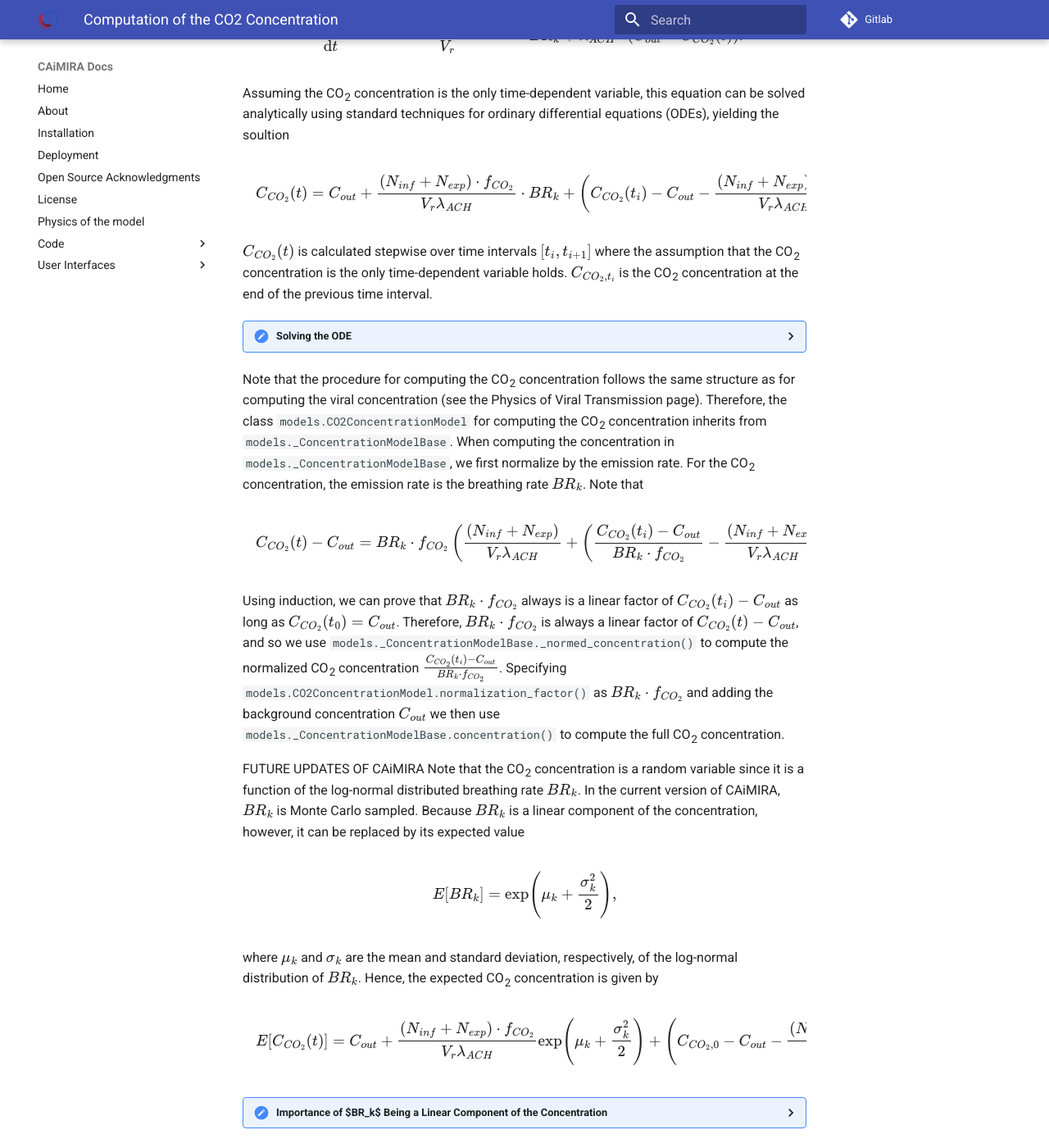
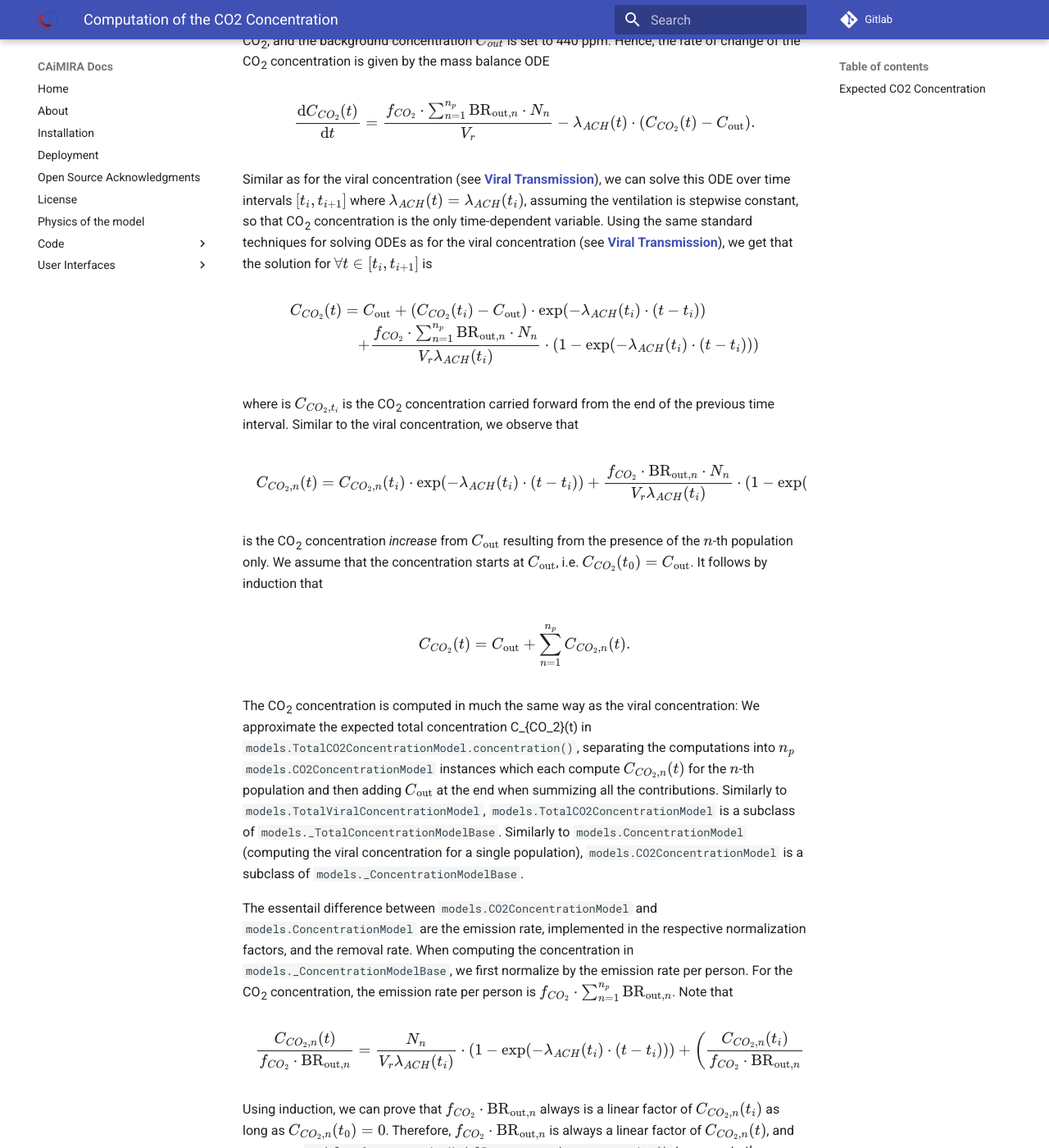
Before and after one commit to CERN/CAiMIRA, an MkDocs documentation site: the page built from caimira/docs/mkdocs/docs/code/co2_concentration.md, in a window 1280 px wide and 1400 px high, scrolled down 298 px. Shown: the whole window at 82% size. Built offline with MkDocs 1.6.1 and Material for MkDocs 9.7.7, drawn with Linux system fonts in a browser that asks for light colours; some of the changed text lies outside the part shown.

Commit message:
docs: dynamic co2 concentration

```diff
--- a/caimira/docs/mkdocs/docs/code/co2_concentration.md
+++ b/caimira/docs/mkdocs/docs/code/co2_concentration.md
@@ -1,180 +1,128 @@
 # Computation of the CO<sub>2</sub> Concentration
-Similarly to the viral concentration, the CO<sub>2</sub> concentration is derived using mass balance. Every occupant emits CO<sub>2</sub> with emission rate proportional to their breathing rate $BR_k$ and fraction of CO<sub>2</sub> in expired breath $f_{CO_2}$. Ventilation ($\lambda_{ACH}$) is the only sink of CO<sub>2</sub>, and the background concentration $C_{out}$ is set to 440 ppm. Hence,
+Similarly to the viral concentration, the CO<sub>2</sub> concentration is derived using mass balance. Every occupant emits CO<sub>2</sub> with emission rate proportional to their breathing (expiration) rate and fraction of CO<sub>2</sub> in expired breath $f_{CO_2}$. We assume $f_{CO_2}$ is constant while the breating rate might vary between each population of occupants, depending on their physical activity. Let $\mathrm{BR}_{\mathrm{out},n}$ denote the breathing rate of the $n$-th population consisting of $N_n$ occupants, and let $n_p$ be the total number of different populations in the room. Ventilation $\lambda_{ACH}(t)$ is the only sink of CO<sub>2</sub>, and the background concentration $C_{out}$ is set to 440 ppm. Hence, the rate of change of the CO<sub>2</sub> concentration is given by the mass balance ODE
 
 $$
-\frac{\mathrm{d}C_{CO_2}}{\mathrm{d}t}
+\begin{equation*}
+\frac{\mathrm{d}C_{CO_2}(t)}{\mathrm{d}t}
 =
-\frac{(N_{inf}+N_{exp}) \cdot f_{CO_2}}{V_r}\cdot BR_k
-+
-\lambda_{ACH}\cdot \left(C_{out}-C_{CO_2}(t)\right).
+\frac{f_{CO_2} \cdot \sum_{n=1}^{n_p}\mathrm{BR}_{\mathrm{out},n} \cdot N_n}{V_r}
+-
+\lambda_{ACH}(t)\cdot \left(C_{CO_2}(t)-C_{\mathrm{out}}\right).
+\end{equation*}
 $$
 
-Assuming the CO<sub>2</sub> concentration is the only time-dependent variable, this equation can be solved analytically using standard techniques for ordinary differential equations (ODEs), yielding the soultion
+Similar as for the viral concentration (see **[Viral Transmission](./viral_transmission.md)**), we can solve this ODE over time intervals $[t_i, t_{i+1}]$ where $\lambda_{ACH}(t)=\lambda_{ACH}(t_i)$, assuming the ventilation is stepwise constant, so that CO<sub>2</sub> concentration is the only time-dependent variable. Using the same standard techniques for solving ODEs as for the viral concentration (see **[Viral Transmission](./viral_transmission.md)**), we get that the solution for $\forall t \in [t_i, t_{i+1}]$ is
 
 $$
+\begin{align*}
 C_{CO_2}(t)
-=
-C_{out}
-+
-\frac{(N_{inf}+N_{exp}) \cdot f_{CO_2}}
-     {V_r\lambda_{ACH}}\cdot BR_k
+&=
+C_{\mathrm{out}}+(C_{CO_2}(t_i)-C_{\mathrm{out}}) \cdot \exp(-\lambda_{ACH}(t_i)\cdot(t-t_i))\\
+& \quad+\frac{f_{CO_2} \cdot \sum_{n=1}^{n_p}\mathrm{BR}_{\mathrm{out},n} \cdot N_n}{V_r\lambda_{ACH}(t_i)}\cdot (1-\exp(-\lambda_{ACH}(t_i)\cdot(t-t_i)))
+\end{align*}
+$$
+
+where is $C_{CO_2,t_i}$ is the CO<sub>2</sub> concentration carried forward from the end of the previous time interval. Similar to the viral concentration, we observe that
+
+$$
+\begin{align*}
+C_{CO_2,n}(t)
+&=
+C_{CO_2,n}(t_i) \cdot \exp(-\lambda_{ACH}(t_i)\cdot(t-t_i))+\frac{f_{CO_2} \cdot \mathrm{BR}_{\mathrm{out},n} \cdot N_n}{V_r\lambda_{ACH}(t_i)}\cdot (1-\exp(-\lambda_{ACH}(t_i)\cdot(t-t_i)))
+\end{align*}
+$$
+
+is the CO<sub>2</sub> concentration *increase* from $C_{\mathrm{out}}$ resulting from the presence of the $n$-th population only. We assume that the concentration starts at $C_{\mathrm{out}}$, i.e. $C_{CO_2}(t_0) = C_{\mathrm{out}}$.
+It follows by induction that
+
+$$
+\begin{align*}
+C_{CO_2}(t)
+&=
+C_{\mathrm{out}}+\sum_{n=1}^{n_p}C_{CO_2,n}(t).
+\end{align*}
+$$
+
+
+
+The CO<sub>2</sub> concentration is computed in much the same way as the viral concentration: We approximate the expected total concentration C_{CO_2}(t) in `models.TotalCO2ConcentrationModel.concentration()`, separating the computations into $n_p$ `models.CO2ConcentrationModel` instances which each compute $C_{CO_2,n}(t)$ for the $n$-th population and then adding $C_{\mathrm{out}}$ at the end when summizing all the contributions. Similarly to `models.TotalViralConcentrationModel`, `models.TotalCO2ConcentrationModel` is a subclass of `models._TotalConcentrationModelBase`. Similarly to `models.ConcentrationModel` (computing the viral concentration for a single population), `models.CO2ConcentrationModel` is a subclass of `models._ConcentrationModelBase`.
+
+The essentail difference between `models.CO2ConcentrationModel` and `models.ConcentrationModel` are the emission rate, implemented in the respective normalization factors, and the removal rate. When computing the concentration in `models._ConcentrationModelBase`, we first normalize by the emission rate per person. For the CO<sub>2</sub> concentration, the emission rate per person is $f_{CO_2} \cdot \sum_{n=1}^{n_p}\mathrm{BR}_{\mathrm{out},n}$. Note that
+
+$$
+\begin{equation*}
+\frac{C_{CO_2,n}(t)}{f_{CO_2} \cdot \mathrm{BR}_{\mathrm{out},n}} = \frac{N_n}{V_r\lambda_{ACH}(t_i)}\cdot (1-\exp(-\lambda_{ACH}(t_i)\cdot(t-t_i)))
 +
 \left(
-C_{CO_2}(t_i)
+\frac{C_{CO_2,n}(t_i)}{f_{CO_2} \cdot \mathrm{BR}_{\mathrm{out},n}}
 -
-C_{out}
--
-\frac{(N_{inf}+N_{exp}) \cdot f_{CO_2}}
-     {V_r\lambda_{ACH}}\cdot BR_k
+\frac{N_n}
+     {V_r\lambda_{ACH}}
 \right)
 \exp(-\lambda_{ACH}(t-t_i)).
+\end{equation*}
 $$
 
-$C_{CO_2}(t)$ is calculated stepwise over time intervals $[t_i, t_{i+1}]$ where the assumption that the CO<sub>2</sub> concentration is the only time-dependent variable holds. $C_{CO_2,t_i}$ is the CO<sub>2</sub> concentration at the end of the previous time interval.
+Using induction, we can prove that $f_{CO_2} \cdot \mathrm{BR}_{\mathrm{out},n}$ always is a linear factor of $C_{CO_2,n}(t_i)$ as long as $C_{CO_2,n}(t_0)=0$. Therefore, $f_{CO_2} \cdot \mathrm{BR}_{\mathrm{out},n}$ is always a linear factor of $C_{CO_2,n}(t)$, and so we use `models._ConcentrationModelBase._normed_concentration()` to compute the normalized CO<sub>2</sub> concentration $\frac{{CO_2,n}(t)}{f_{CO_2} \cdot \mathrm{BR}_{\mathrm{out},n}}$. We then specify `models.CO2ConcentrationModel.normalization_factor()` as $f_{CO_2} \cdot \mathrm{BR}_{\mathrm{out},n}$.
 
-<details>
-<summary>Solving the ODE</summary>
-We want to find the analytical solution of
+Now, the expected CO<sub>2</sub> concentration increase $C_{CO_2,n}(t)$ is computed by Monte Carlo sampling $\mathrm{BR}_{\mathrm{out},n}$. The total expected CO<sub>2</sub> concentration is then
 
 $$
-\frac{\mathrm{d}C_{CO_2}}{\mathrm{d}t}
-=
-\frac{(N_{inf}+N_{exp}) \cdot f_{CO_2}}{V_r}\cdot BR_k
-+
-\lambda_{ACH}\cdot \left(C_{out}-C_{CO_2}(t)\right).
+\begin{align*}
+E[C_{CO_2}(t)]
+&=
+C_{\mathrm{out}}+\sum_{n=1}^{n_p}E[C_{CO_2,n}(t)]\\
+&\approx
+C_{\mathrm{out}}+\sum_{n=1}^{n_p}\frac{1}{S}\sum_{i=1}^{S}
+\left[C_{CO_2,n}(t_i) \cdot \exp(-\lambda_{ACH}(t_i)\cdot(t-t_i))+\frac{f_{CO_2} \cdot \mathrm{BR}_{\mathrm{out},n,i} \cdot N_n}{V_r\lambda_{ACH}(t_i)}\cdot (1-\exp(-\lambda_{ACH}(t_i)\cdot(t-t_i)))\right]\\
+\end{align*}
 $$
 
-assuming all variables except the CO<sub>2</sub> concentration are time-independent. First, observe that the homogenous solution (satisfying $\frac{\mathrm{d}C_{CO_2}}{\mathrm{d}t}+\lambda_{ACH}\cdot C_{CO_2}(t)=0$) is $C_{CO_2,h}(t)=\exp(-\lambda_{ACH}t)$, and the general solution (for constants $B_1$ and $B_2$) is hence
+Note that it is neccecary to complete the Monte Carlo approximation of the expected value of $C_{CO_2,n}(t)$ from each `models.CO2ConcentrationModel` before summizing the contributions from different `models.CO2ConcentrationModel` instances because the parameterization of the distributions $\mathrm{BR}_{\mathrm{out},n}$ is sampled from vary with $n$.
+
+
+## Expected CO<sub>2</sub> Concentration
+NOTE: This is not currently implemented in CAiMIRA.
+
+We could actually avoid Monte Carlo sampling when computing the expected CO<sub>2</sub> concentration because the CO<sub>2</sub> concentration is only linearly dependent on random variables $\mathrm{BR}_{\mathrm{out},n}$. To see this, note that the expected CO<sub>2</sub> concentration is given by
 
 $$
-C(t)=B_1+B_2 \cdot C_{CO_2,h}(t) = B_1+B_2 \cdot \exp(-\lambda_{ACH}t)
+\begin{align*}
+E[C_{CO_2}(t)]
+&=
+C_{\mathrm{out}}+(C_{CO_2}(t_i)-C_{\mathrm{out}}) \cdot \exp(-\lambda_{ACH}(t_i)\cdot(t-t_i))\\
+& \quad+\frac{f_{CO_2} \cdot \sum_{n=1}^{n_p}E[\mathrm{BR}_{\mathrm{out},n}] \cdot N_n}{V_r\lambda_{ACH}(t_i)}\cdot (1-\exp(-\lambda_{ACH}(t_i)\cdot(t-t_i)))
+\end{align*}
 $$
 
-Differentiating, we get
+because $\mathrm{BR}_{\mathrm{out},n}$ is a linear component of the concentration. $\mathrm{BR}_{\mathrm{out},n}$ is log-normally distributed with expected value
 
 $$
-\frac{\mathrm{d}C_{CO_2}}{\mathrm{d}t} = -B_2 \cdot \lambda_{ACH} \cdot \exp(-\lambda_{ACH}t)
+\begin{equation*}
+E[\mathrm{BR}_{\mathrm{out},n}]
+=
+\exp\!\left(\mu_n+\frac{\sigma_n^2}{2}\right),
+\end{equation*}
 $$
 
-Combining the expressions for $\frac{\mathrm{d}C_{CO_2}}{\mathrm{d}t}$ yields
+where $\mu_n$ and $\sigma_n$ are the mean and standard deviation, respectively, of the log-normal distribution of $\mathrm{BR}_{\mathrm{out},n}$. Therefore, we could compute $E[C_{CO_2}(t)]$ completely deterministically. Similarly, we could also compute the variance of the CO<sub>2</sub> concentration deterministically as
 
 $$
-B_1 = C_{out}
-+
-\frac{(N_{inf}+N_{exp}) \cdot f_{CO_2}}
-     {V_r\lambda_{ACH}}\cdot BR_k
+\begin{align*}
+Var[C_{CO_2}(t)]
+&=
+\left(\frac{(N_{inf}+N_{exp}) \cdot f_{CO_2}}{V_r\lambda_{ACH}(t_i)}\right)^2\cdot Var[\mathrm{BR}_{\mathrm{out},n}] \cdot(1-\exp(-\lambda_{ACH}(t_i)\cdot(t-t_i)))^2
+\end{align*}
 $$
 
-so now we know the general solution is
+where
 
 $$
-C(t)=C_{out}
-+
-\frac{(N_{inf}+N_{exp}) \cdot f_{CO_2}}
-     {V_r\lambda_{ACH}}\cdot BR_k+B_2 \cdot C_{CO_2}(t).
+\begin{equation*}
+Var[\mathrm{BR}_{\mathrm{out},n}]
+=
+\left(1-\exp\!\left(\sigma_n^2\right)\right)\exp\!\left(2\mu_n+\sigma_n^2\right),
+\end{equation*}
 $$
 
-At $t=t_i$ the concentration is
-$$
-C(t_i)=C_{out}
-+
-\frac{(N_{inf}+N_{exp}) \cdot f_{CO_2}}
-     {V_r\lambda_{ACH}}\cdot BR_k+B_2 \cdot C_{CO_2}(t)
-$$
-
-so
-$$
-B_2 = C_{CO_2}(t_i)
--
-C_{out}
--
-\frac{(N_{inf}+N_{exp}) \cdot f_{CO_2}}
-     {V_r\lambda_{ACH}}\cdot BR_k
-$$
-
-and so the specific solution is
-
-$$
-C_{CO_2}(t)
-=
-C_{out}
-+
-\frac{(N_{inf}+N_{exp}) \cdot f_{CO_2}}
-     {V_r\lambda_{ACH}}\cdot BR_k
-+
-\left(
-C_{CO_2}(t_i)
--
-C_{out}
--
-\frac{(N_{inf}+N_{exp}) \cdot f_{CO_2}}
-     {V_r\lambda_{ACH}}\cdot BR_k
-\right)
-\exp(-\lambda_{ACH}(t-t_i)).
-$$
-
-as written above.
-
-</details>
-
-Note that the procedure for computing the CO<sub>2</sub> concentration follows the same structure as for computing the viral concentration (see the Physics of Viral Transmission page). Therefore, the class `models.CO2ConcentrationModel` for computing the CO<sub>2</sub> concentration inherits from `models._ConcentrationModelBase`. When computing the concentration in `models._ConcentrationModelBase`, we first normalize by the emission rate. For the CO<sub>2</sub> concentration, the emission rate is the breathing rate $BR_k$. Note that
-
-$$
-C_{CO_2}(t)-C_{out} = BR_k \cdot f_{CO_2} \left( \frac{(N_{inf}+N_{exp})}
-     {V_r\lambda_{ACH}}
-+
-\left(
-\frac{C_{CO_2}(t_i)
--
-C_{out}}{BR_k \cdot f_{CO_2}}
--
-\frac{(N_{inf}+N_{exp})}
-     {V_r\lambda_{ACH}}
-\right)
-\exp(-\lambda_{ACH}(t-t_i)) \right).
-$$
-
-Using induction, we can prove that $BR_k \cdot f_{CO_2}$ always is a linear factor of $C_{CO_2}(t_i)-C_{out}$ as long as $C_{CO_2}(t_0)=C_{out}$. Therefore, $BR_k \cdot f_{CO_2}$ is always a linear factor of $C_{CO_2}(t)-C_{out}$, and so we use `models._ConcentrationModelBase._normed_concentration()` to compute the normalized CO<sub>2</sub> concentration $\frac{C_{CO_2}(t_i)-C_{out}}{BR_k \cdot f_{CO_2}}$. Specifying `models.CO2ConcentrationModel.normalization_factor()` as $BR_k \cdot f_{CO_2}$ and adding the background concentration $C_{out}$ we then use `models._ConcentrationModelBase.concentration()` to compute the full CO<sub>2</sub>  concentration.
-
-FUTURE UPDATES OF CAiMIRA
-Note that the CO<sub>2</sub> concentration is a random variable since it is a function of the log-normal distributed breathing rate $BR_k$. In the current version of CAiMIRA, $BR_k$ is Monte Carlo sampled. Because $BR_k$ is a linear component of the concentration, however, it can be replaced by its expected value
-
-$$
-E[BR_k]
-=
-\exp\!\left(\mu_k+\frac{\sigma_k^2}{2}\right),
-$$
-
-where $\mu_k$ and $\sigma_k$ are the mean and standard deviation, respectively, of the log-normal distribution of $BR_k$. Hence, the expected CO<sub>2</sub> concentration is given by
-
-$$
-E[C_{CO_2}(t)]
-=
-C_{out}
-+
-\frac{(N_{inf}+N_{exp}) \cdot f_{CO_2}}
-     {V_r\lambda_{ACH}}
-\exp\!\left(\mu_k+\frac{\sigma_k^2}{2}\right)
-+
-\left(
-C_{CO_2,0}
--
-C_{out}
--
-\frac{(N_{inf}+N_{exp}) \cdot f_{CO_2}}
-     {V_r\lambda_{ACH}}
-\exp\!\left(\mu_k+\frac{\sigma_k^2}{2}\right)
-\right)
-\exp(-\lambda_{ACH}t).
-$$
-
-<details>
-<summary>Importance of $BR_k$ Being a Linear Component of the Concentration</summary>
-Let $X$ be a random variable, $f$ be a function with input $X$, and $E$ denote the function mapping random variables to their expected value. Generally,
-
-$f(E[X]) \neq E[f(X)]$
-
-for example, if $f(X)=X^2$ and $X \sim \mathcal{N}(0, \sigma^2)$ then $f(E[X]) =0^2$ whereas $E[f(X)]=E[X^2]=E[X^2]-E[X]^2=Var[X]=\sigma^2$
-
-However, if $f$ is linear, then $f(E[X]) = E[f(X)]$. In our case, $BR_k$ is indeed a linear component of the concentration.
-</details>
+is the variance of the log-normally distributed breathing rate $\mathrm{BR}_{\mathrm{out},n}$.
```
